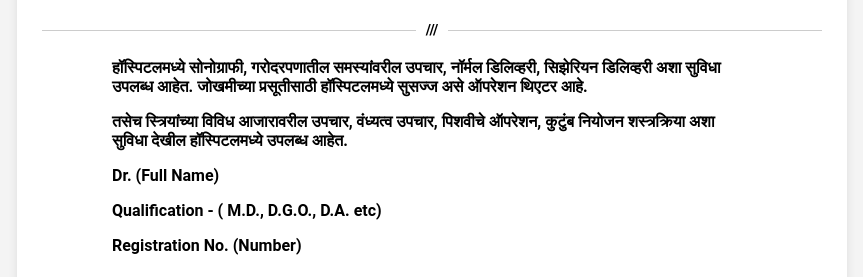
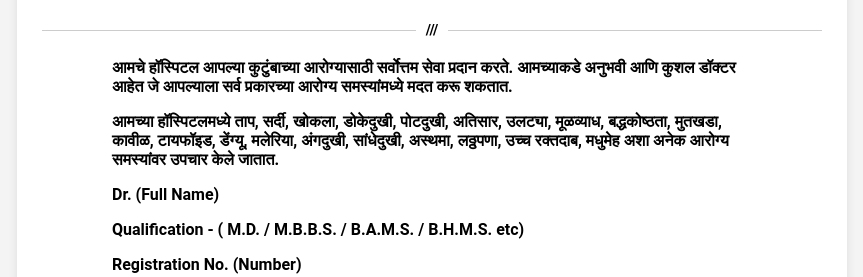
Before and after one commit to vedchitra/malakapurcity, a plain HTML site: page HealthMarathiSupport.html in a window 1280 px wide. Shown: the part 296-573 px from the top of the page, without its empty margins (208-1071 px from the left). Drawn offline with nearby package versions, Linux system fonts and the light colour scheme.

Commit message:
Uploading file

```diff
--- a/HealthMarathiSupport.html
+++ b/HealthMarathiSupport.html
@@ -5,7 +5,7 @@
     <meta name="viewport" content="width=device-width, initial-scale=1.0">
 	<meta name="google" content="notranslate">
     <title>Health Marathi Support - Business Details</title>
-    <meta name="description" content="&lt;p&gt;हॉस्पिटलमध्ये सोनोग्राफी, गरोदरपणातील समस्यांवरील उपचार, नॉर्मल डिलिव्हरी, सिझेरियन डिलिव्हरी अशा सुविधा उपलब्ध आहेत. जोखमीच्या प्रसूतीसाठी हॉस्पिटलमध्ये सुसज्ज असे ऑपरेशन थिएटर आहे.&lt;/p&gt;&lt;p&gt;&lt;br&gt;&lt;/p&gt;&lt;p&gt;तसेच स्त्रियांच्या विविध आजारावरील उपचार, वंध्यत्व उपचार, पिशवीचे ऑपरेशन, कुटुंब नियोजन शस्त्रक्रिया अशा सुविधा देखील हॉस्पिटलमध्ये उपलब्ध आहेत.&lt;/p&gt;&lt;p&gt;&lt;br&gt;&lt;/p&gt;&lt;p&gt;Dr. (Full Name)&lt;/p&gt;&lt;p&gt;Qualification - ( M.D., D.G.O., D.A. etc)&lt;/p&gt;&lt;p&gt;Registration No. (Number)&lt;/p&gt;">
+    <meta name="description" content="&lt;p&gt;आमचे हॉस्पिटल आपल्या कुटुंबाच्या आरोग्यासाठी सर्वोत्तम सेवा प्रदान करते. आमच्याकडे अनुभवी आणि कुशल डॉक्टर आहेत जे आपल्याला सर्व प्रकारच्या आरोग्य समस्यांमध्ये मदत करू शकतात.&lt;/p&gt;&lt;p&gt;&lt;br&gt;&lt;/p&gt;&lt;p&gt;आमच्या हॉस्पिटलमध्ये ताप, सर्दी, खोकला, डोकेदुखी, पोटदुखी, अतिसार, उलट्या, मूळव्याध, बद्धकोष्ठता, मुतखडा, कावीळ, टायफॉइड, डेंग्यू, मलेरिया, अंगदुखी, सांधेदुखी, अस्थमा, लठ्ठपणा, उच्च रक्तदाब, मधुमेह अशा अनेक आरोग्य समस्यांवर उपचार केले जातात.&lt;/p&gt;&lt;p&gt;&lt;br&gt;&lt;/p&gt;&lt;p&gt;Dr. (Full Name)&lt;/p&gt;&lt;p&gt;Qualification - ( M.D. / M.B.B.S. / B.A.M.S. / B.H.M.S. etc)&lt;/p&gt;&lt;p&gt;Registration No. (Number)&lt;/p&gt;">
     <meta property="og:image" content="https://malakapurmurgud.bizc.in/assets/images/HealthMarathiSupportp1.webp">
 
     <link rel="icon" type="image/png" href="https://malakapurmurgud.bizc.in/assets/images/HealthMarathiSupportp1.webp">
@@ -1091,7 +1091,7 @@ document.addEventListener("click", async (e) => {
 
 <script>
 
-  var businessDescription = `'\x3cp\x3eहॉस्पिटलमध्ये सोनोग्राफी, गरोदरपणातील समस्यांवरील उपचार, नॉर्मल डिलिव्हरी, सिझेरियन डिलिव्हरी अशा सुविधा उपलब्ध आहेत. जोखमीच्या प्रसूतीसाठी हॉस्पिटलमध्ये सुसज्ज असे ऑपरेशन थिएटर आहे.\x3c\/p\x3e\x3cp\x3e\x3cbr\x3e\x3c\/p\x3e\x3cp\x3eतसेच स्त्रियांच्या विविध आजारावरील उपचार, वंध्यत्व उपचार, पिशवीचे ऑपरेशन, कुटुंब नियोजन शस्त्रक्रिया अशा सुविधा देखील हॉस्पिटलमध्ये उपलब्ध आहेत.\x3c\/p\x3e\x3cp\x3e\x3cbr\x3e\x3c\/p\x3e\x3cp\x3eDr. \(Full Name\)\x3c\/p\x3e\x3cp\x3eQualification - \( M.D., D.G.O., D.A. etc\)\x3c\/p\x3e\x3cp\x3eRegistration No. \(Number\)\x3c\/p\x3e'`;
+  var businessDescription = `'\x3cp\x3eआमचे हॉस्पिटल आपल्या कुटुंबाच्या आरोग्यासाठी सर्वोत्तम सेवा प्रदान करते. आमच्याकडे अनुभवी आणि कुशल डॉक्टर आहेत जे आपल्याला सर्व प्रकारच्या आरोग्य समस्यांमध्ये मदत करू शकतात.\x3c\/p\x3e\x3cp\x3e\x3cbr\x3e\x3c\/p\x3e\x3cp\x3eआमच्या हॉस्पिटलमध्ये ताप, सर्दी, खोकला, डोकेदुखी, पोटदुखी, अतिसार, उलट्या, मूळव्याध, बद्धकोष्ठता, मुतखडा, कावीळ, टायफॉइड, डेंग्यू, मलेरिया, अंगदुखी, सांधेदुखी, अस्थमा, लठ्ठपणा, उच्च रक्तदाब, मधुमेह अशा अनेक आरोग्य समस्यांवर उपचार केले जातात.\x3c\/p\x3e\x3cp\x3e\x3cbr\x3e\x3c\/p\x3e\x3cp\x3eDr. \(Full Name\)\x3c\/p\x3e\x3cp\x3eQualification - \( M.D. \/ M.B.B.S. \/ B.A.M.S. \/ B.H.M.S. etc\)\x3c\/p\x3e\x3cp\x3eRegistration No. \(Number\)\x3c\/p\x3e'`;
 
 
   businessDescription = businessDescription.replace(/^'(.*)'$/, "$1");
```
